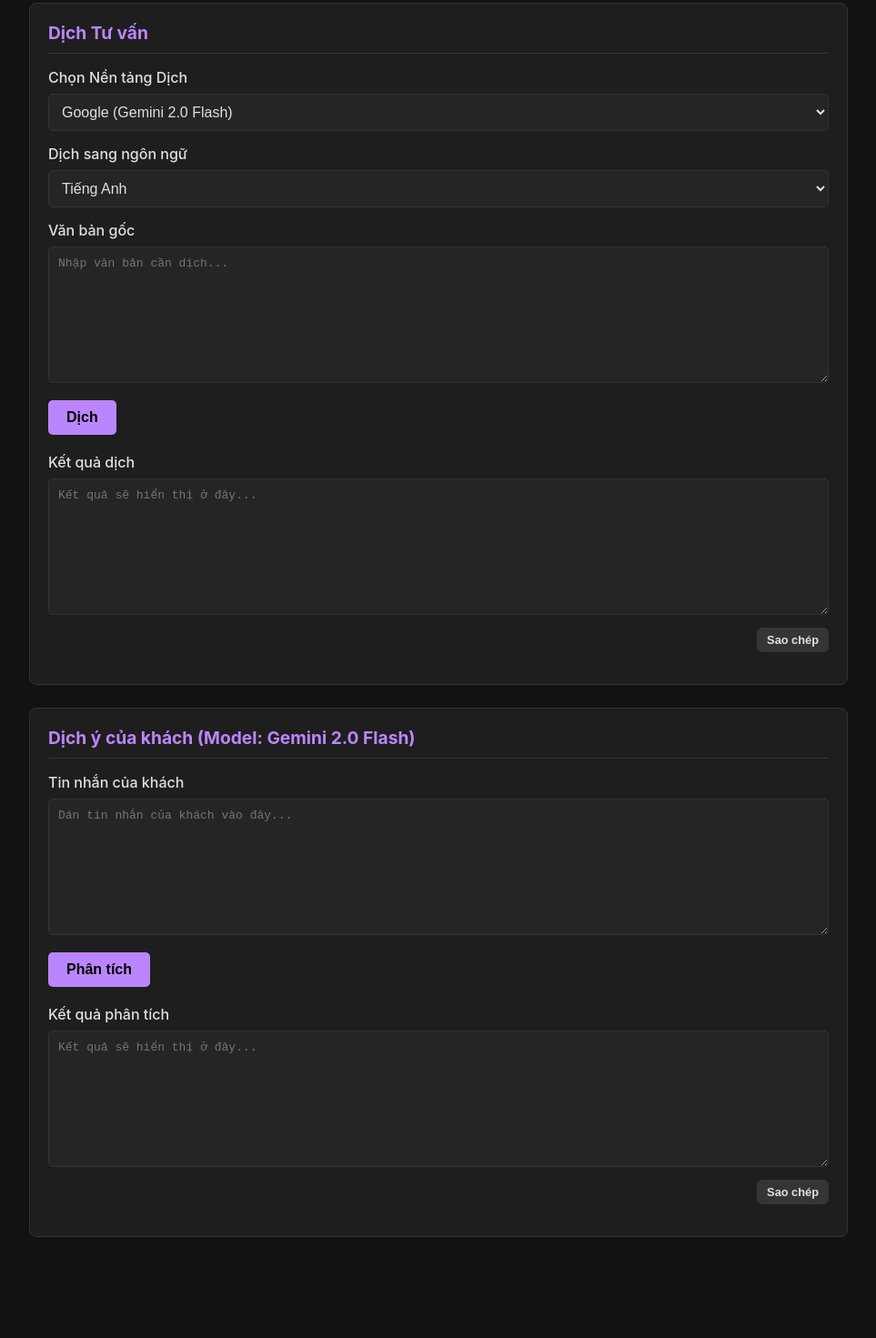
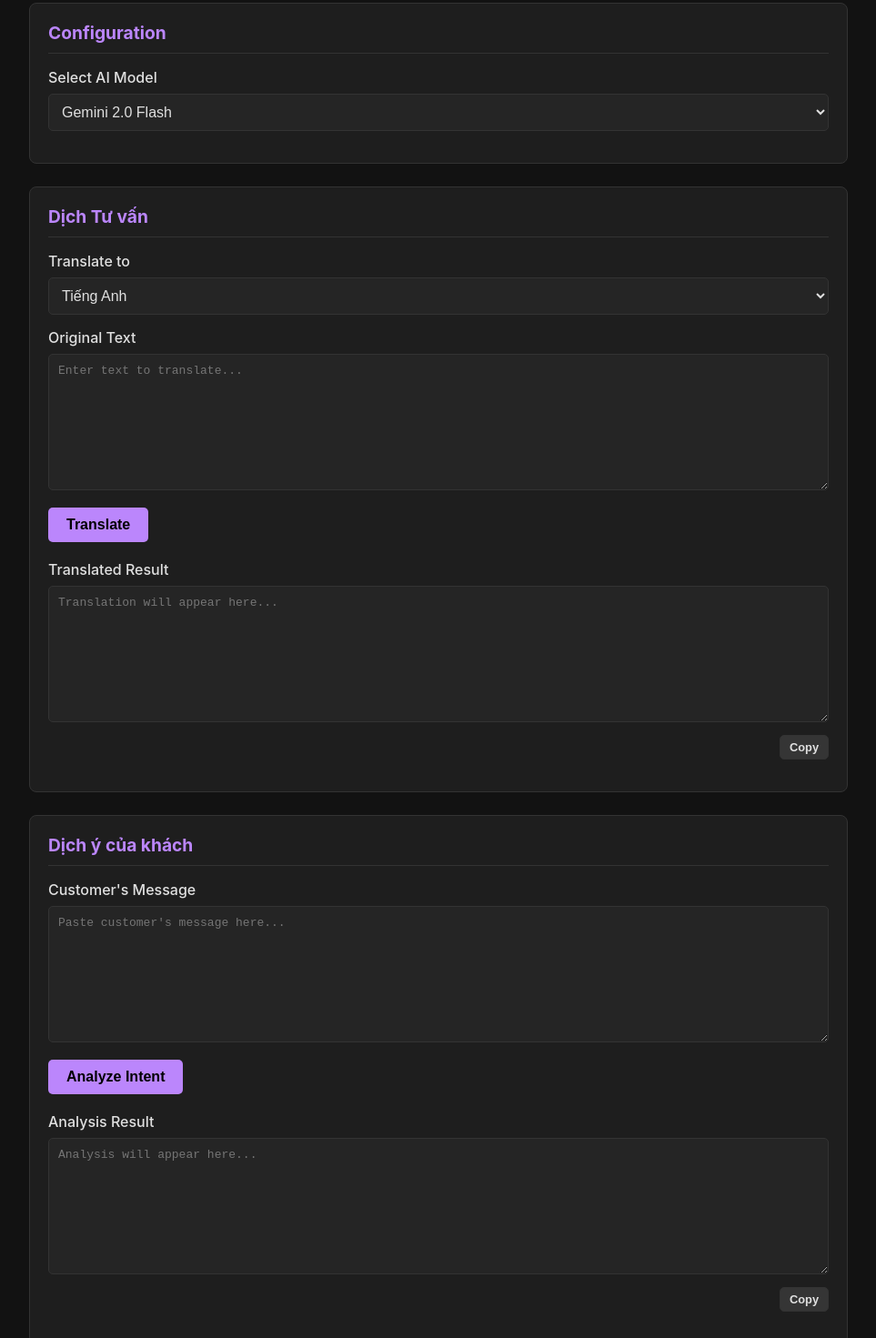
Before and after one commit to MizuCiaossu/ai-translator, a website: page index.html in a window 1280 px wide. Shown: the part 98-1569 px from the top of the page at 91% size, without its empty margins (158-1121 px from the left). Before the commit the page ends 1478 px from the top, so only its background shows below. Drawn offline with Linux system fonts and the light colour scheme.

Commit message:
Update index.html

```diff
--- a/index.html
+++ b/index.html
@@ -7,6 +7,7 @@
     <link rel="stylesheet" href="style.css">
 </head>
 <body>
+
 <div class="container">
     <header>
         <div class="logo">
@@ -15,52 +16,56 @@
     </header>
 
     <div class="card">
+        <h2>Configuration</h2>
+        <div class="form-group">
+            <label for="modelSelect">Select AI Model</label>
+            <!-- CẬP NHẬT TẠI ĐÂY -->
+            <select id="modelSelect">
+                <option value="gemini-2.0-flash">Gemini 2.0 Flash</option>
+                <option value="gemini-1.5-flash-latest">Gemini 1.5 Flash</option>
+                <option value="gemini-pro">Gemini Pro</option>
+            </select>
+        </div>
+    </div>
+
+    <div class="card">
         <h2>Dịch Tư vấn</h2>
         <div class="form-group">
-            <label for="translationPlatform">Chọn Nền tảng Dịch</label>
-            <select id="translationPlatform">
-                <option value="groq">Groq (Llama3)</option>
-                <option value="openrouter_deepseek">OpenRouter (Deepseek)</option>
-                <option value="gemini" selected>Google (Gemini 2.0 Flash)</option>
-            </select>
-        </div>
-
-        <!-- LOẠI BỎ: Dropdown chọn model Gemini đã được xóa đi cho đơn giản -->
-
-        <div class="form-group">
-            <label for="languageSelect">Dịch sang ngôn ngữ</label>
+            <label for="languageSelect">Translate to</label>
             <select id="languageSelect"></select>
         </div>
         <div class="form-group">
-            <label for="sourceText">Văn bản gốc</label>
-            <textarea id="sourceText" placeholder="Nhập văn bản cần dịch..."></textarea>
+            <label for="sourceText">Original Text</label>
+            <textarea id="sourceText" placeholder="Enter text to translate..."></textarea>
         </div>
-        <button id="translateBtn">Dịch</button>
+        <button id="translateBtn">Translate</button>
         <div class="form-group" style="margin-top: 20px;">
-            <label for="translatedText">Kết quả dịch</label>
-            <textarea id="translatedText" readonly placeholder="Kết quả sẽ hiển thị ở đây..."></textarea>
+            <label for="translatedText">Translated Result</label>
+            <textarea id="translatedText" readonly placeholder="Translation will appear here..."></textarea>
             <div class="copy-button-wrapper">
-                <button class="copy-button" data-target="translatedText">Sao chép</button>
+                <button class="copy-button" data-target="translatedText">Copy</button>
             </div>
         </div>
     </div>
 
     <div class="card">
-        <h2>Dịch ý của khách (Model: Gemini 2.0 Flash)</h2>
+        <h2>Dịch ý của khách</h2>
         <div class="form-group">
-            <label for="customerMessage">Tin nhắn của khách</label>
-            <textarea id="customerMessage" placeholder="Dán tin nhắn của khách vào đây..."></textarea>
+            <label for="customerMessage">Customer's Message</label>
+            <textarea id="customerMessage" placeholder="Paste customer's message here..."></textarea>
         </div>
-        <button id="analyzeBtn">Phân tích</button>
+        <button id="analyzeBtn">Analyze Intent</button>
         <div class="form-group" style="margin-top: 20px;">
-            <label for="analysisResult">Kết quả phân tích</label>
-            <textarea id="analysisResult" readonly placeholder="Kết quả sẽ hiển thị ở đây..."></textarea>
+            <label for="analysisResult">Analysis Result</label>
+            <textarea id="analysisResult" readonly placeholder="Analysis will appear here..."></textarea>
             <div class="copy-button-wrapper">
-                <button class="copy-button" data-target="analysisResult">Sao chép</button>
+                <button class="copy-button" data-target="analysisResult">Copy</button>
             </div>
         </div>
     </div>
+
 </div>
+
 <script src="script.js"></script>
 </body>
 </html>
```
